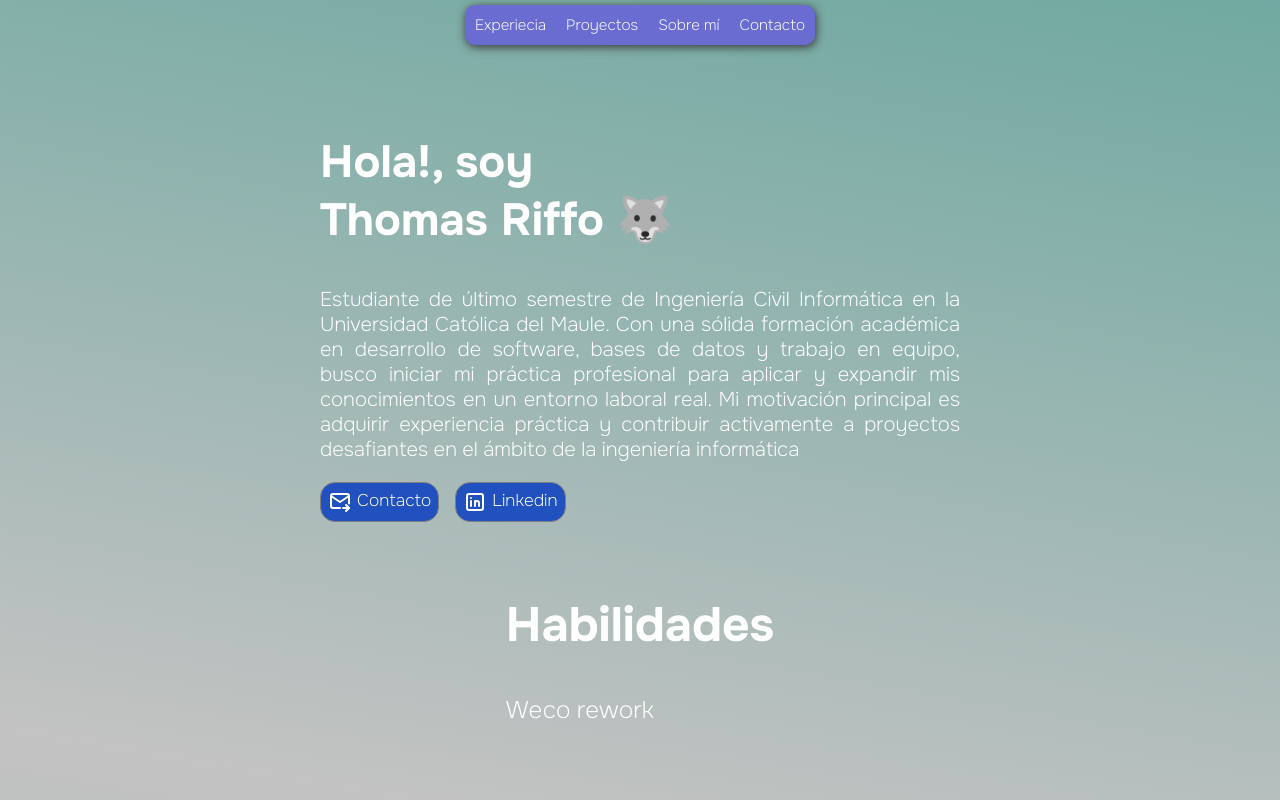
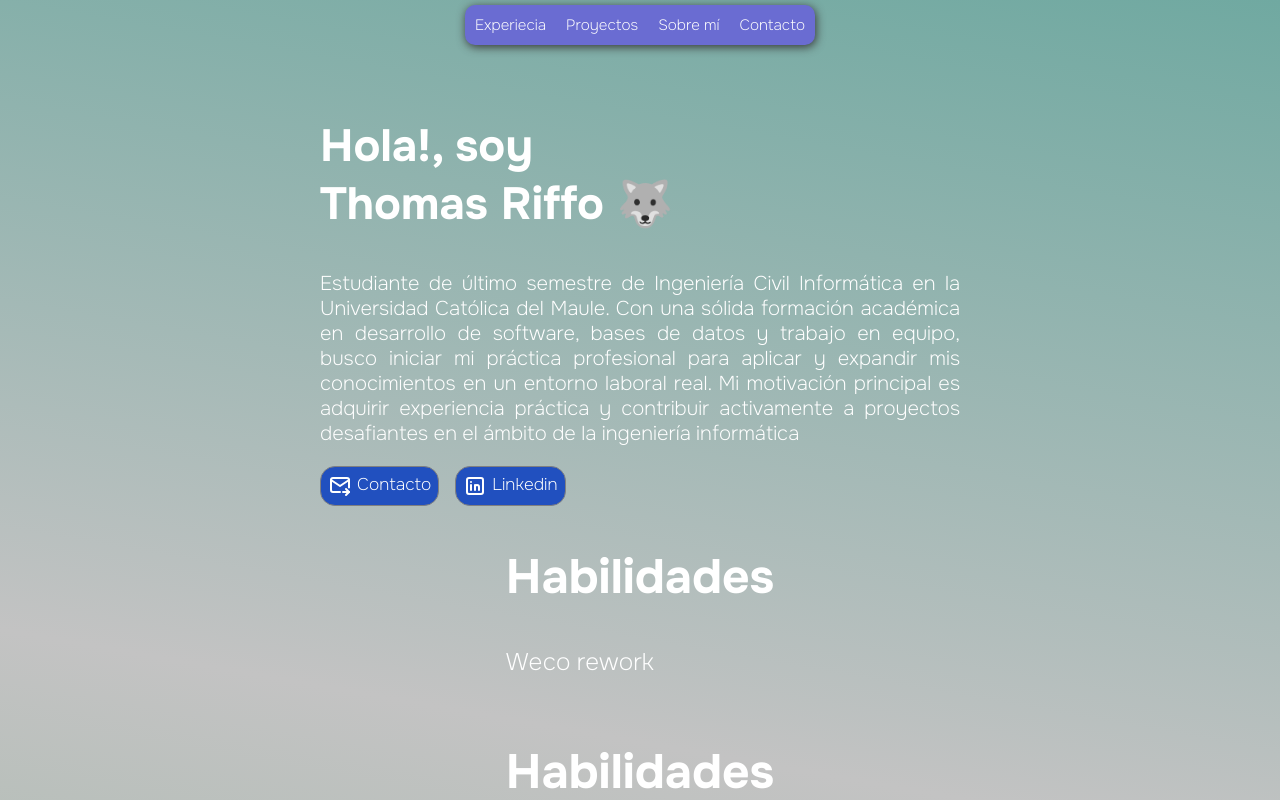
Before and after one commit to Wndburst/Portafolio.dev, a React (Vite) app: page / in a window 1280 px wide. Shown: the top 800 px of the page. Built offline with nearby package versions, Linux system fonts and the light colour scheme.

Commit message:
rework 4

```diff
--- a/src/index.css
+++ b/src/index.css
@@ -59,7 +59,6 @@ body{
   margin-top: 5rem;
   color: white;
   font-size: 3rem;
-  padding: 1rem;
   max-width: 56rem;
   margin-left: auto;
   margin-right: auto;
@@ -101,7 +100,6 @@ body{
 .work{
   color: white;
   font-size: 3rem;
-  padding: 1rem;
   max-width: 56rem;
   margin-left: auto;
   margin-right: auto;
```
